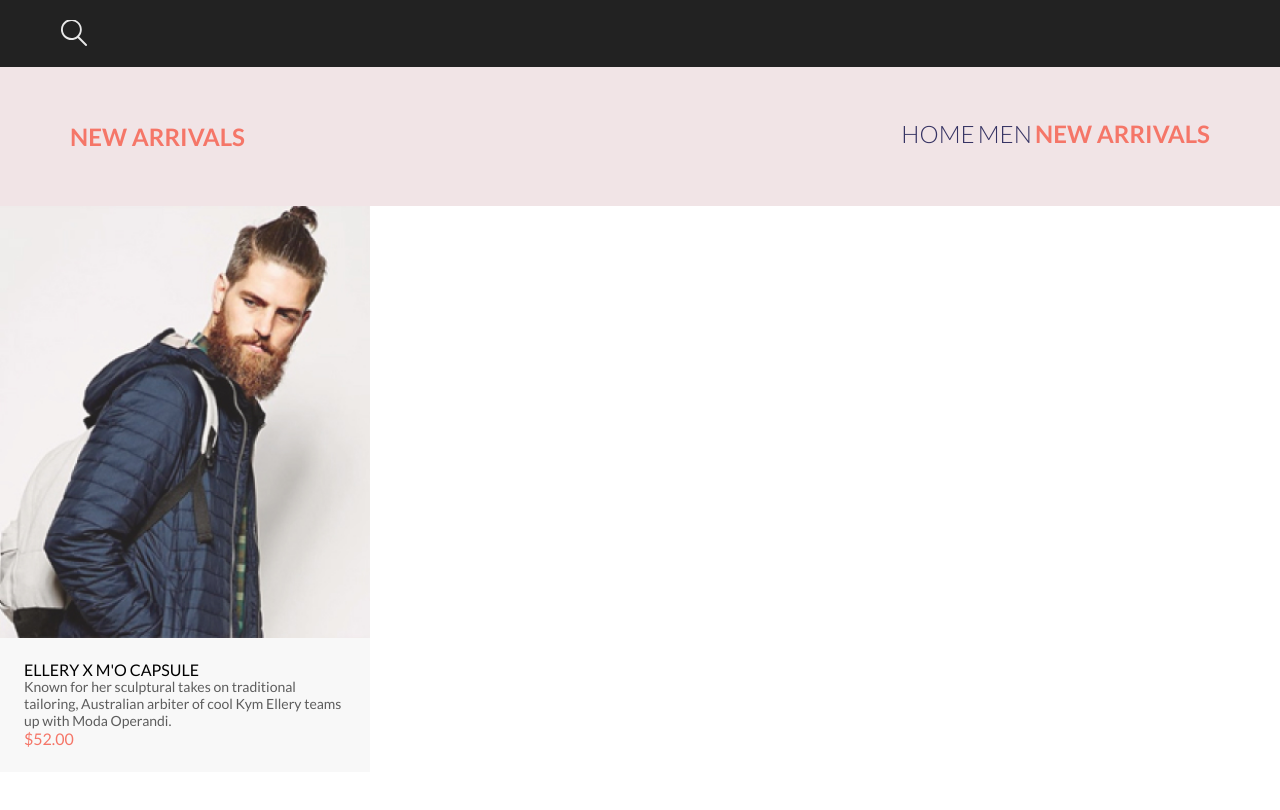
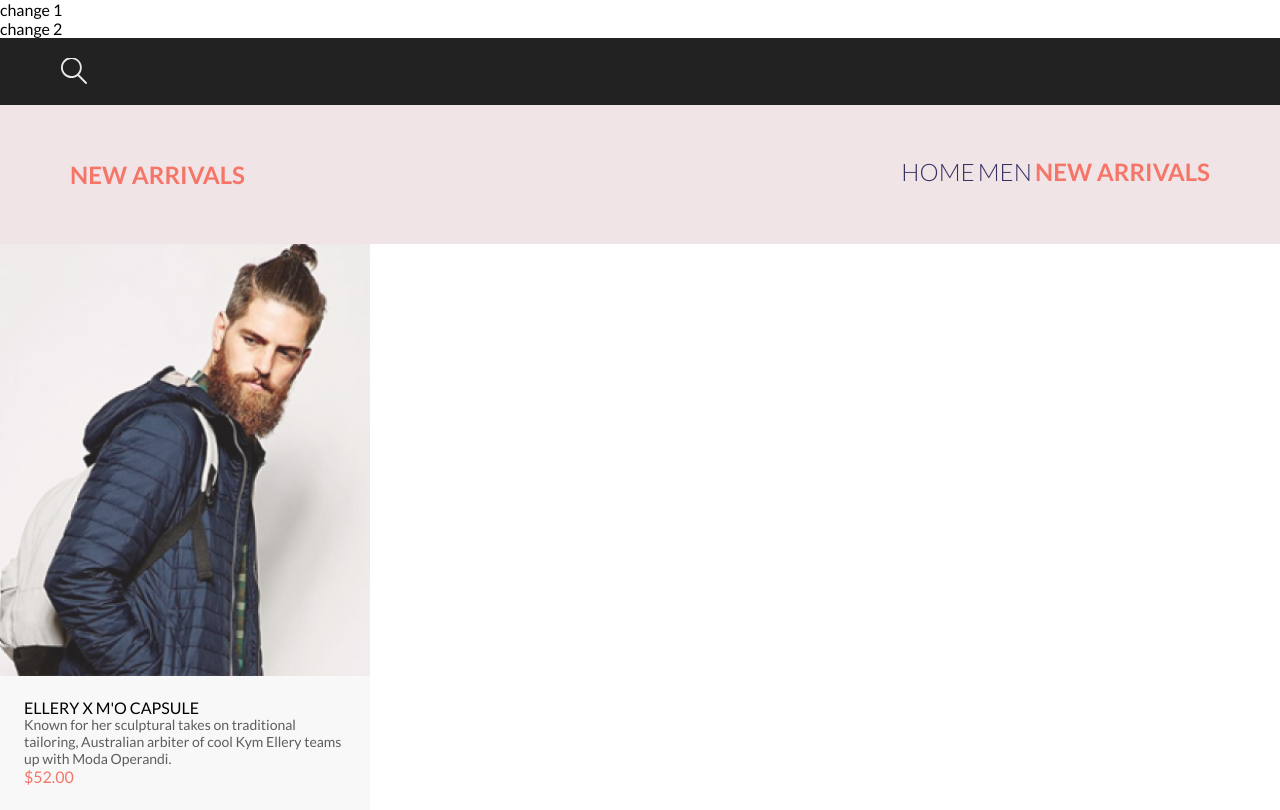
Before and after one commit to RomanDevDiv/3.1-Nesting-and-Indentation, a plain HTML site: page index.html in a window 1280 px wide. Drawn offline with Linux system fonts and the light colour scheme.

Commit message:
change 2
change 2

```diff
--- a/index.html
+++ b/index.html
@@ -13,6 +13,8 @@
     <link rel="stylesheet" href="style.css">
 </head>
 <body>
+    <p>change 1</p>
+    <p>change 2</p>
     <header class="header center">
         <div class="header__left">
             <a href="index.html" class="logo"><img src="img/Logo.svg" alt=""></a>
```
